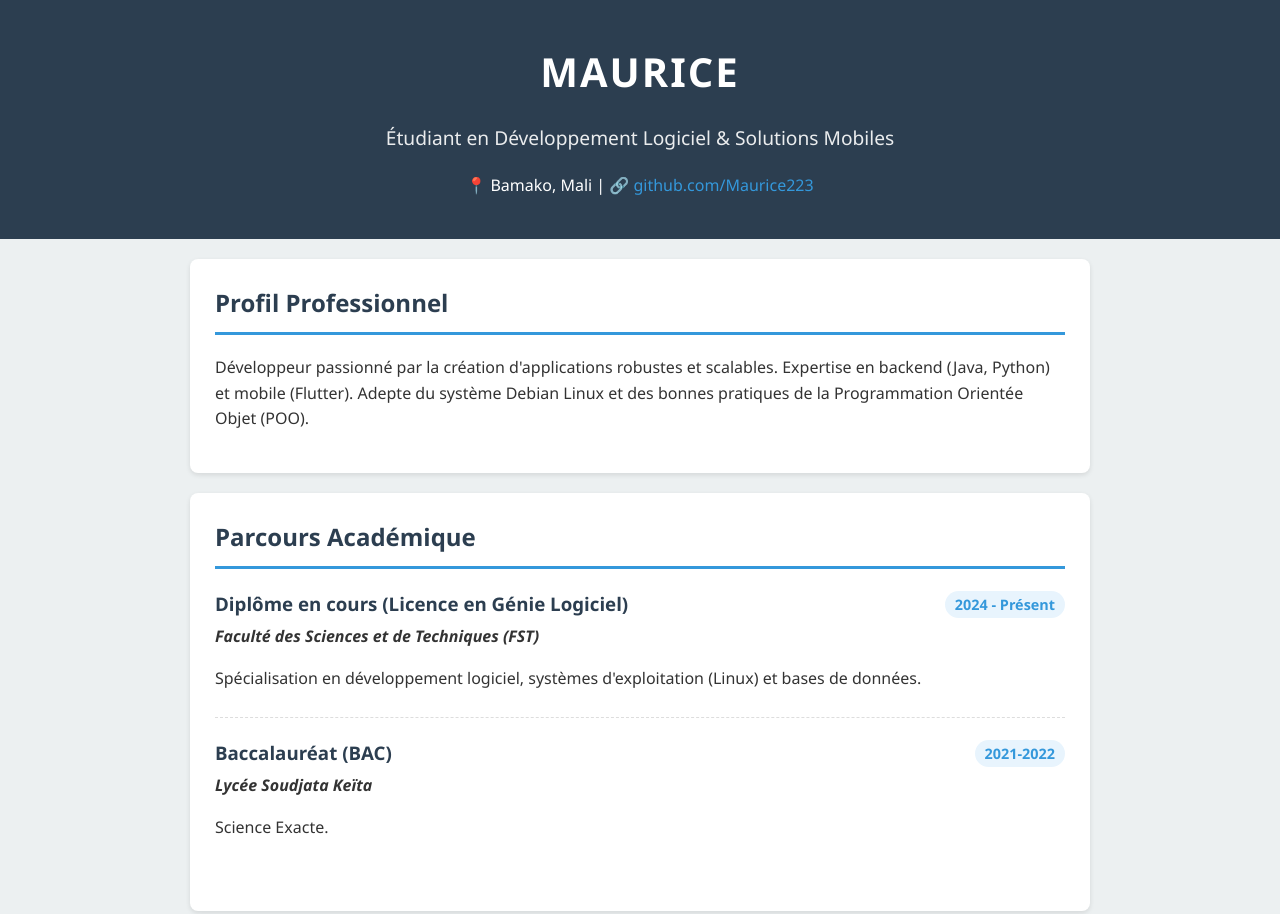
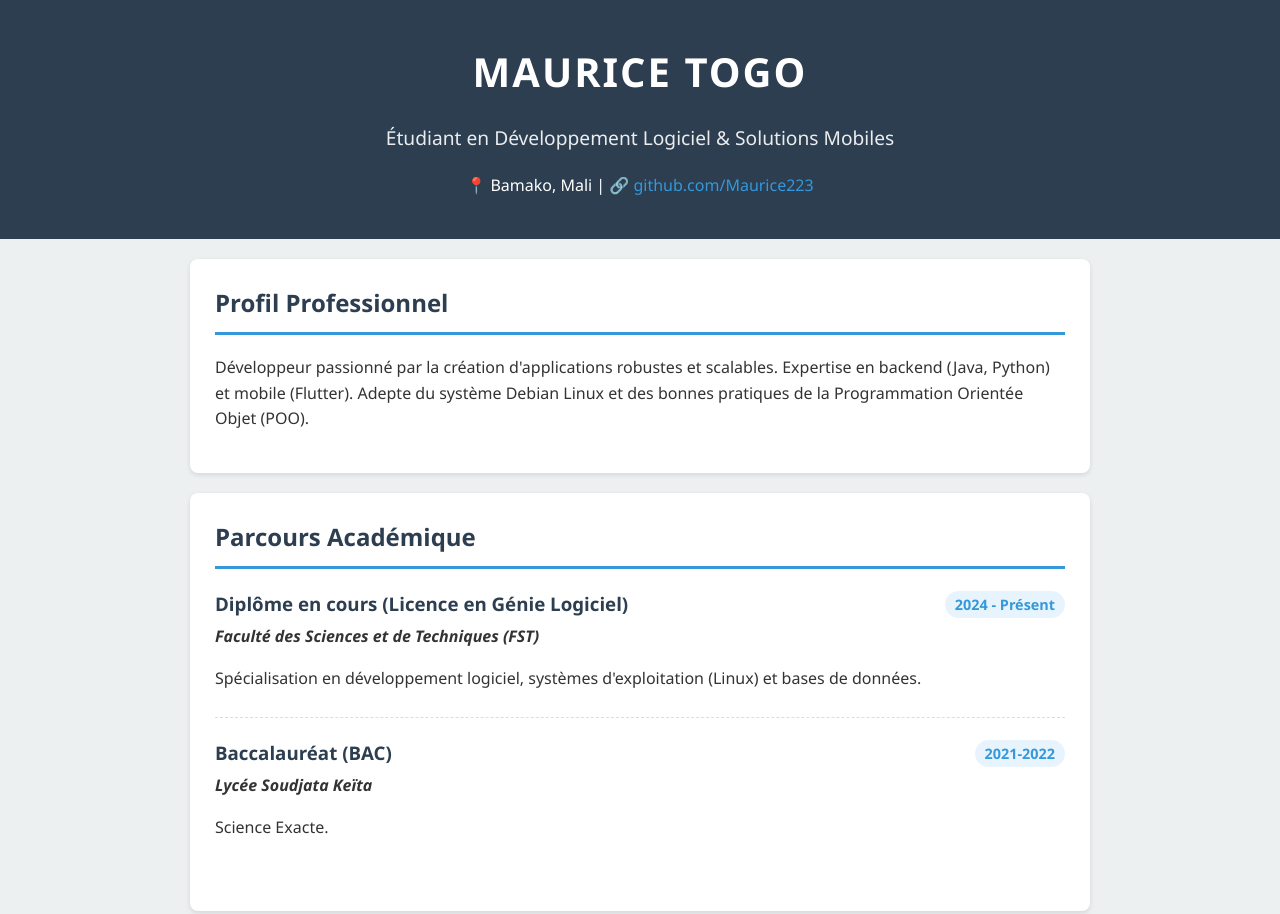
Before and after one commit to Maurice223/portfolioMT, a plain HTML site: page index.html in a window 1280 px wide. Shown: the top 914 px of the page. Drawn offline with Linux system fonts and the light colour scheme.

Commit message:
Update title and name in index.html

```diff
--- a/index.html
+++ b/index.html
@@ -3,13 +3,13 @@
 <head>
     <meta charset="UTF-8">
     <meta name="viewport" content="width=device-width, initial-scale=1.0">
-    <title>CV de Maurice | Développeur Full-Stack</title>
+    <title>CV de Maurice Togo | Développeur Full-Stack</title>
     <link rel="stylesheet" href="style.css">
 </head>
 <body>
     <header>
         <div class="container">
-            <h1>Maurice</h1>
+            <h1>Maurice Togo</h1>
             <p class="subtitle">Étudiant en Développement Logiciel & Solutions Mobiles</p>
             <div class="contact-info">
                 <span>📍 Bamako, Mali</span> |
```
